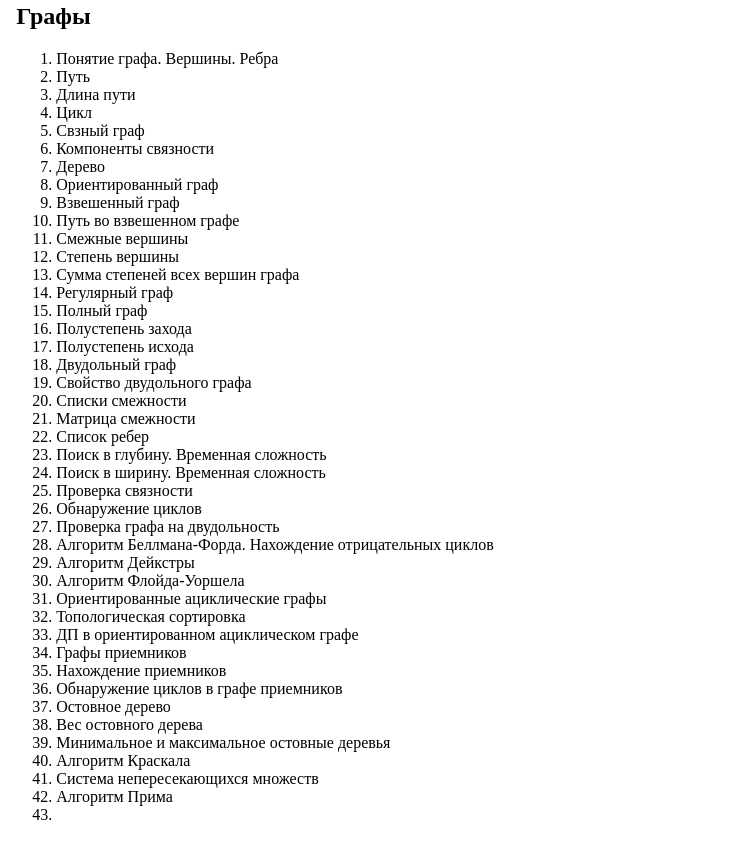
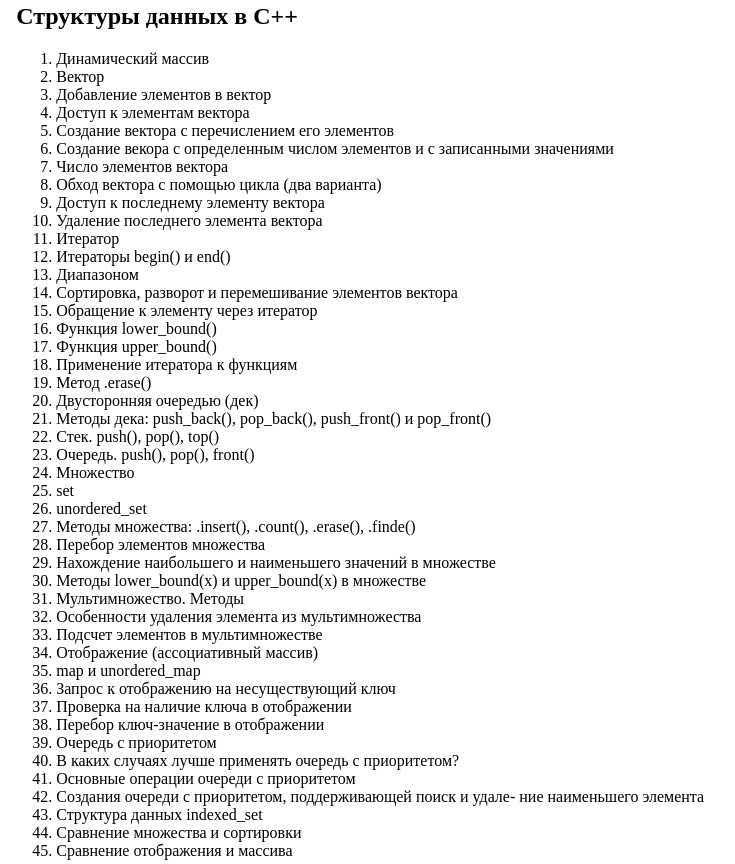
Before and after one commit to slutsk/acmpdotru, a plain HTML site: page algorithm.html in a window 1280 px wide. Shown: the part 2261-3125 px from the top of the page, without its empty margins (55-790 px from the left). Before the commit the page ends 3101 px from the top, so only its background shows below. Drawn offline with Linux system fonts and the light colour scheme.

Commit message:
Update algorithm.html

```diff
--- a/algorithm.html
+++ b/algorithm.html
@@ -140,6 +140,56 @@
             <li>Задача о k заданиях на n машинах</li>
         </ol>
 
+        <h2>Структуры данных в C++</h2>
+        <ol>
+            <li>Динамический массив</li>
+            <li>Вектор</li>
+            <li>Добавление элементов в вектор</li>
+            <li>Доступ к элементам вектора</li>
+            <li>Создание вектора с перечислением его элементов</li>
+            <li>Создание векора с определенным числом элементов и с записанными значениями</li>
+            <li>Число элементов вектора</li>
+            <li>Обход вектора с помощью цикла (два варианта)</li>
+            <li>Доступ к последнему элементу вектора</li>
+            <li>Удаление последнего элемента вектора</li>
+            <li>Итератор</li>
+            <li>Итераторы begin() и end()</li>
+            <li>Диапазоном</li>
+            <li>Сортировка, разворот и перемешивание элементов вектора</li>
+            <li>Обращение к элементу через итератор</li>
+            <li>Функция lower_bound()</li>
+            <li>Функция upper_bound()</li>
+            <li>Применение итератора к функциям </li>
+            <li>Метод .erase()</li>
+            <li>Двусторонняя очередью (дек)</li>
+            <li>Методы дека: push_back(), pop_back(), push_front() и pop_front()</li>
+            <li>Стек. push(), pop(), top()</li>
+            <li>Очередь. push(), pop(), front()</li>
+            <li>Множество</li>
+            <li>set</li>
+            <li>unordered_set</li>
+            <li>Методы множества: .insert(), .count(), .erase(), .finde()</li>
+            <li>Перебор элементов множества</li>
+            <li>Нахождение наибольшего и наименьшего значений в множестве</li>
+            <li>Методы lower_bound(x) и upper_bound(x) в множестве</li>
+            <li>Мультимножество. Методы</li>
+            <li>Особенности удаления элемента из мультимножества</li>
+            <li>Подсчет элементов в мультимножестве</li>
+            <li>Отображение (ассоциативный массив)</li>
+            <li>map и unordered_map</li>
+            <li>Запрос к отображению на несуществующий ключ</li>
+            <li>Проверка на наличие ключа в отображении</li>
+            <li>Перебор ключ-значение в отображении</li>
+            <li>Очередь с приоритетом</li>
+            <li>В каких случаях лучше применять очередь с приоритетом?</li>
+            <li>Основные операции очереди с приоритетом </li>
+            <li>Создания очереди с приоритетом, поддерживающей поиск и удале-
+                ние наименьшего элемента</li>
+            <li>Структура данных indexed_set</li>
+            <li>Сравнение множества и сортировки</li>
+            <li>Сравнение отображения и массива</li>
+
+        </ol>
         <h2>Графы</h2>
         <ol>
             <li>Понятие графа. Вершины. Ребра</li>
@@ -184,7 +234,7 @@
             <li>Алгоритм Краскала</li>
             <li>Система непересекающихся множеств</li>
             <li>Алгоритм Прима</li>
-            <li></li>
+
 
         </ol>
     </div>
```
